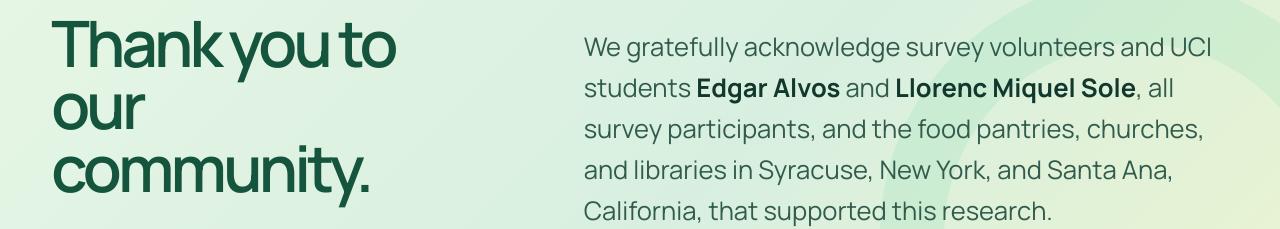
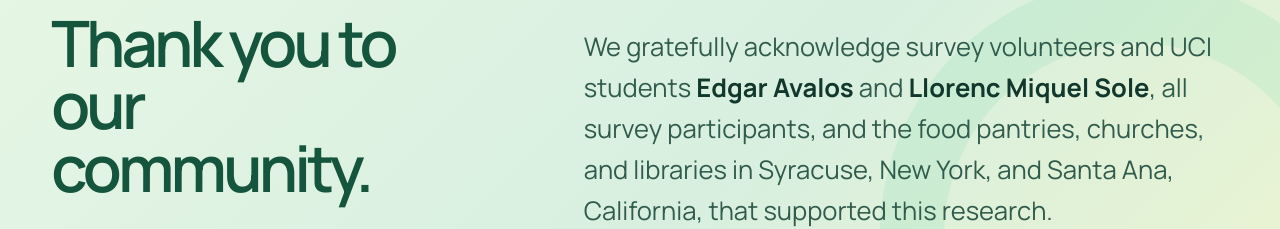
Before and after one commit to Iqra987/research-project-showcase, a plain HTML site: page index.html in a window 1280 px wide. Shown: the part 8581-8810 px from the top of the page. Drawn offline with nearby package versions, Linux system fonts and the light colour scheme.

Commit message:
Correct Edgar Avalos spelling

```diff
--- a/index.html
+++ b/index.html
@@ -103,7 +103,7 @@
         <div class="section-heading"><h2 id="gallery-title">Gallery</h2></div>
         <div class="gallery-grid"><button class="gallery-card gallery-card-portrait" type="button" data-gallery-open data-image="assets/gallery/community-gallery-01.jpg" data-caption="Survey at Southwest Community Centre."><img src="assets/gallery/community-gallery-01.jpg" alt="Survey volunteers at outdoor tables at Southwest Community Centre" /><span><strong>01</strong> Survey at Southwest Community Centre</span></button><button class="gallery-card gallery-card-landscape" type="button" data-gallery-open data-image="assets/gallery/community-gallery-02.jpg" data-caption="Survey participation at Delhi Center."><img src="assets/gallery/community-gallery-02.jpg" alt="Participants completing survey forms at Delhi Center" /><span><strong>02</strong> Survey participation at Delhi Center</span></button></div>
       </section>
-      <section class="acknowledgments" aria-labelledby="acknowledgments-title"><div class="acknowledgments-inner"><div><p class="eyebrow">With Gratitude</p><h2 id="acknowledgments-title">Thank you to our community.</h2></div><p>We gratefully acknowledge survey volunteers and UCI students <strong>Edgar Alvos</strong> and <strong>Llorenc Miquel Sole</strong>, all survey participants, and the food pantries, churches, and libraries in Syracuse, New York, and Santa Ana, California, that supported this research.</p></div></section>
+      <section class="acknowledgments" aria-labelledby="acknowledgments-title"><div class="acknowledgments-inner"><div><p class="eyebrow">With Gratitude</p><h2 id="acknowledgments-title">Thank you to our community.</h2></div><p>We gratefully acknowledge survey volunteers and UCI students <strong>Edgar Avalos</strong> and <strong>Llorenc Miquel Sole</strong>, all survey participants, and the food pantries, churches, and libraries in Syracuse, New York, and Santa Ana, California, that supported this research.</p></div></section>
     </main>
     <footer class="site-footer"><p>Transportation and Fresh Food Access <span>·</span> Santa Ana, CA &amp; Syracuse, NY</p><p>Syracuse University · FAHNN · CRECE Urban Farms · OCEJ · University of California, Irvine</p></footer>
     <dialog class="lightbox" data-lightbox aria-labelledby="lightbox-caption"><button type="button" class="lightbox-close" aria-label="Close image viewer" data-lightbox-close>×</button><img src="" alt="" data-lightbox-image /><p id="lightbox-caption" data-lightbox-caption></p></dialog>
```
